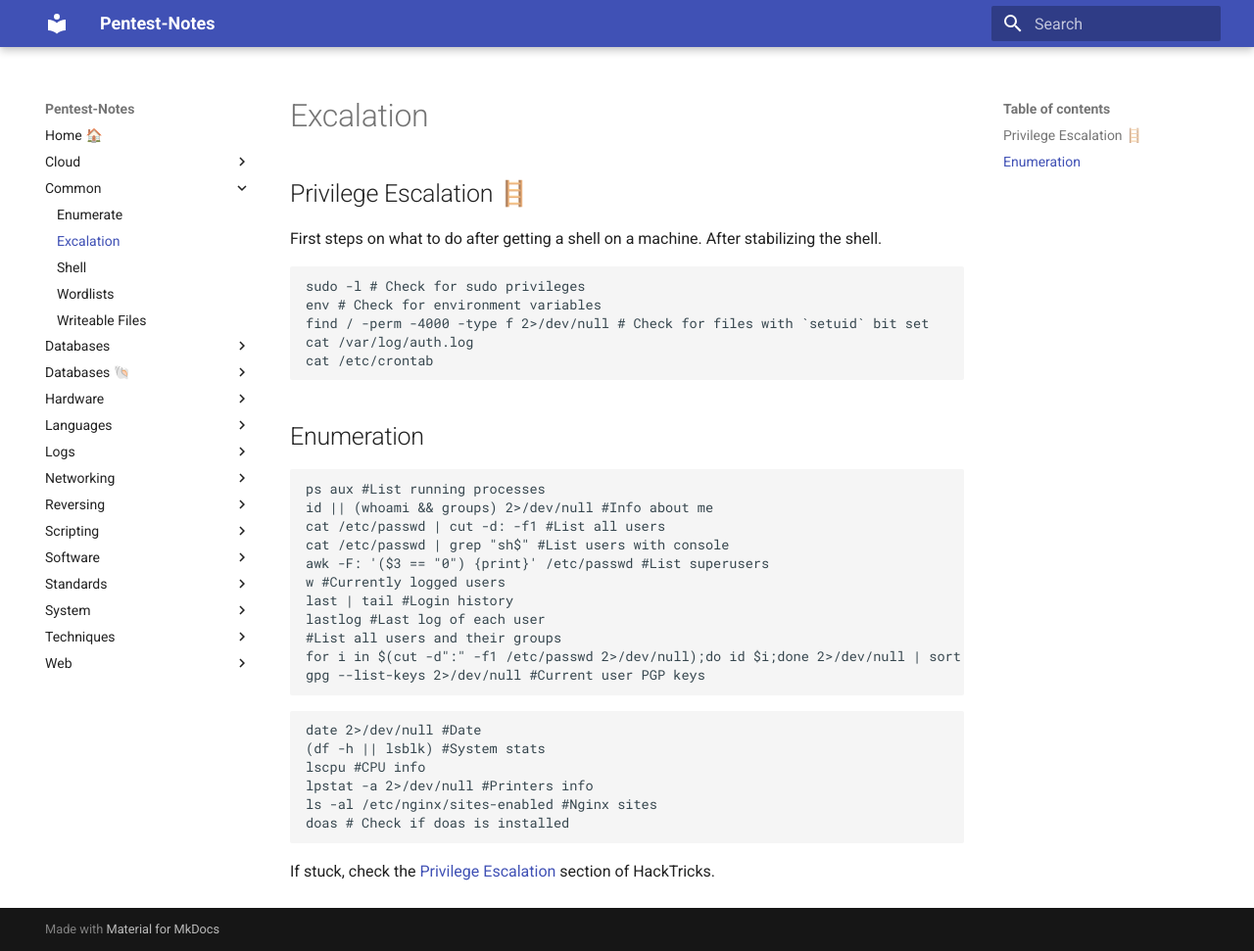
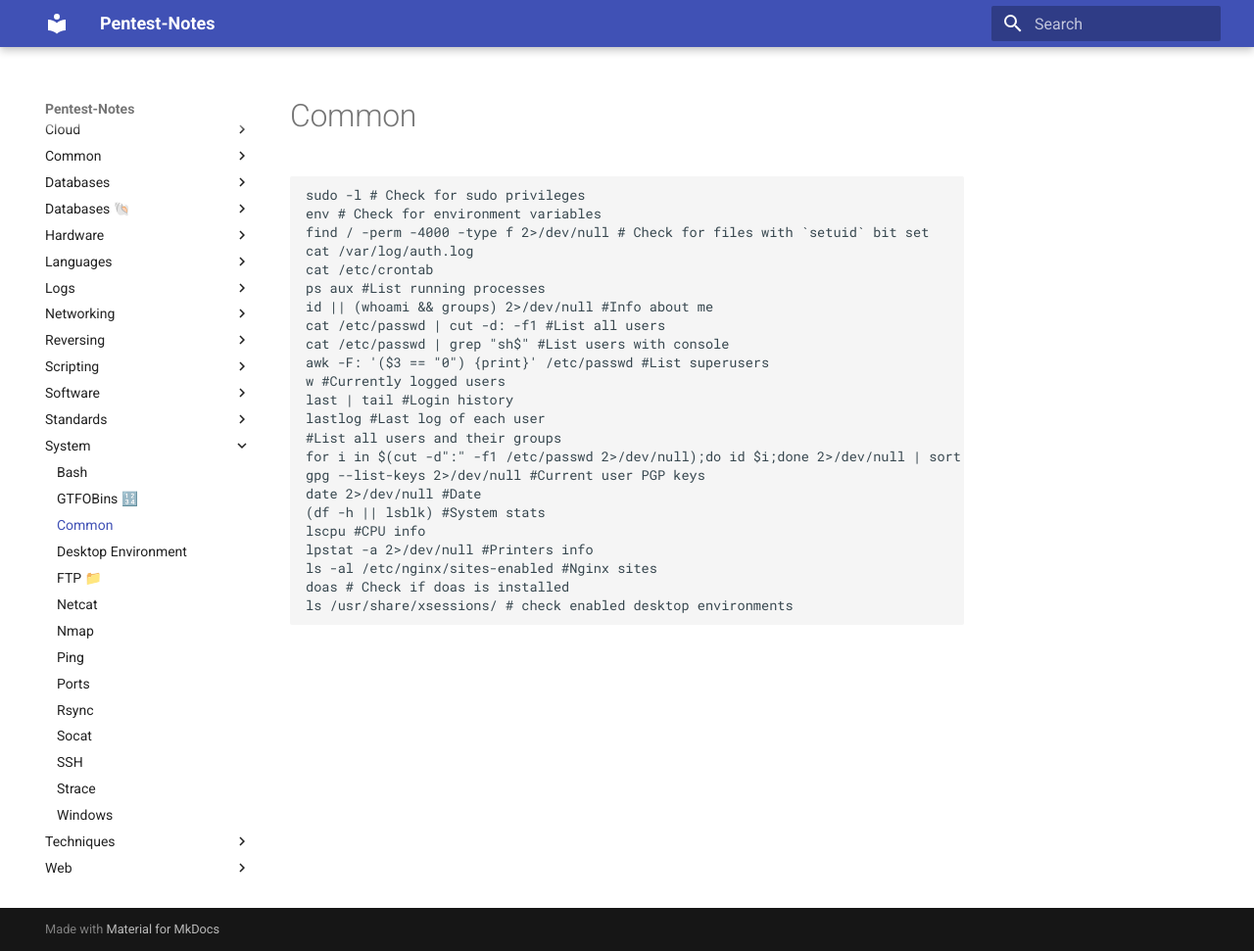
Before and after one commit to jd-apprentice/hack-the-box, an MkDocs documentation site: the page built from docs/system/common.md, in a window 1280 px wide and 971 px high. Shown: the whole window at 98% size. Built offline with MkDocs 1.6.1 and Material for MkDocs 9.7.7, drawn with Linux system fonts in a browser that asks for light colours.

Commit message:
docs: move out a few things

````diff
--- a/docs/common/excalation.md
+++ b/docs/system/common.md
@@ -1,18 +1,9 @@
-## Privilege Escalation 🪜
-
-First steps on what to do after getting a shell on a machine. After stabilizing the shell.
-
 ```shell
 sudo -l # Check for sudo privileges
 env # Check for environment variables
 find / -perm -4000 -type f 2>/dev/null # Check for files with `setuid` bit set
 cat /var/log/auth.log
 cat /etc/crontab
-```
-
-## Enumeration
-
-```bash
 ps aux #List running processes
 id || (whoami && groups) 2>/dev/null #Info about me
 cat /etc/passwd | cut -d: -f1 #List all users
@@ -24,15 +15,11 @@ lastlog #Last log of each user
 #List all users and their groups
 for i in $(cut -d":" -f1 /etc/passwd 2>/dev/null);do id $i;done 2>/dev/null | sort
 gpg --list-keys 2>/dev/null #Current user PGP keys
-```
-
-```bash
 date 2>/dev/null #Date
 (df -h || lsblk) #System stats
 lscpu #CPU info
 lpstat -a 2>/dev/null #Printers info
 ls -al /etc/nginx/sites-enabled #Nginx sites
 doas # Check if doas is installed
+ls /usr/share/xsessions/ # check enabled desktop environments
 ```
-
-If stuck, check the [Privilege Escalation](https://book.hacktricks.xyz/linux-hardening/privilege-escalation) section of HackTricks.
````
Also changed, not shown: docs/standards/checklist.md (added, +50 -0 lines), docs/system/de.md (added, +15 -0 lines).
